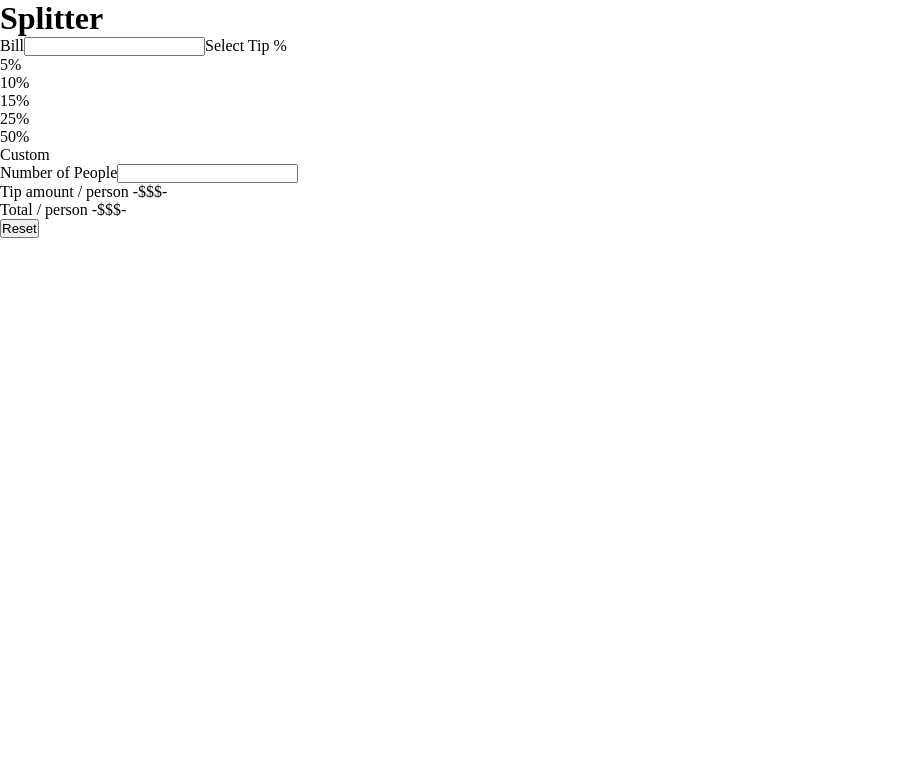
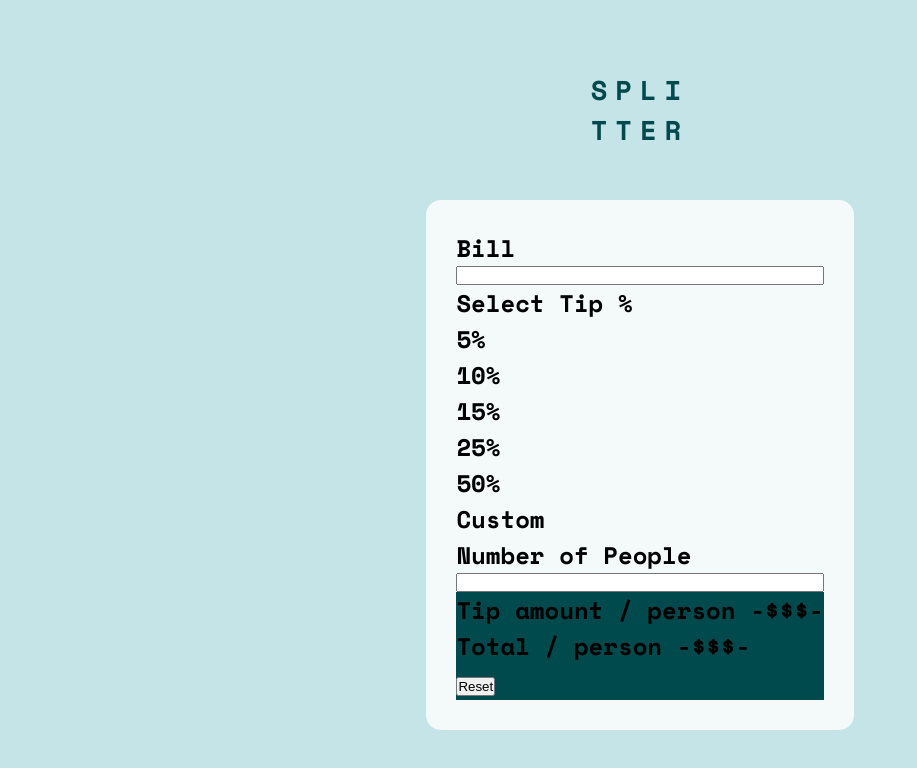
Before and after one commit to kujerocoding/tip-calculator-app, a React (Vite) app: page / in a window 1280 px wide. Shown: the top 768 px of the page, without its empty margins (0-917 px from the left). Built offline with nearby package versions, Linux system fonts and the light colour scheme.

Commit message:
add styles to the app title, app container and main container

```diff
--- a/src/App.css
+++ b/src/App.css
@@ -16,3 +16,37 @@
     margin: 0;
     padding: 0;
 }
+
+body{
+    background-color: var(--LIGHTGRAYISHCYAN);
+    font-size: var(--FS);
+    font-family: var(--FF);
+    display: flex;
+    justify-content: center;
+    align-items: center;
+    min-height: 100vh;
+}
+
+.app--container{
+    background-color: var(--VERYLIGHTCYAN);
+    padding: 30px;
+    border-radius: 15px;
+    margin-top: 50px;
+}
+
+.app--title{
+    text-transform: uppercase;
+    color: var(--VERYDARKCYAN);
+    font-size: 1.7rem;
+    text-align: center;
+    letter-spacing: .5rem;
+}
+
+form{
+    display: flex;
+    flex-direction: column;
+}
+
+.result--container{
+    background-color: var(--VERYDARKCYAN);
+}
--- a/src/App.jsx
+++ b/src/App.jsx
@@ -4,7 +4,8 @@ import './App.css'
 const App = () => {
   return (
     <div className='main--container'>
-      <h1>Splitter</h1>
+      <p className='app--title'>Spli</p>
+      <p className='app--title'>tter</p>
       <div className='app--container'>
         <form>
           <label>Bill</label>
```
